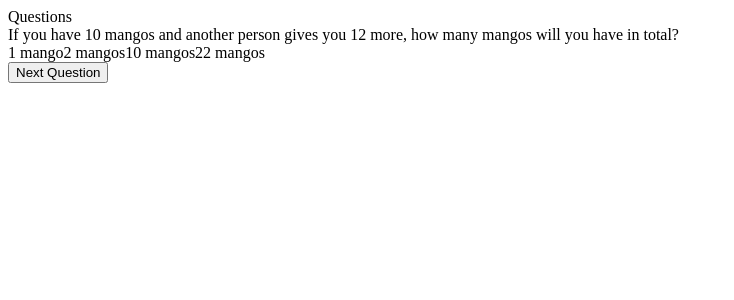
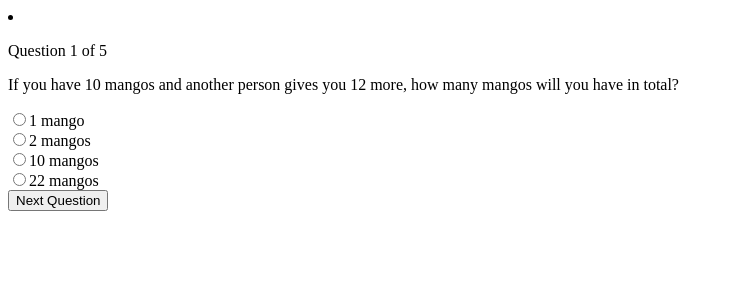
Before and after one commit to alexlazarian/ReactTrivia, a React (Create React App) app: page /questions in a window 1280 px wide. Shown: the top 300 px of the page, without its empty margins (0-734 px from the left). Built offline with nearby package versions, Linux system fonts and the light colour scheme; the HTML template or start-up script is replaced by a standard one.

Commit message:
add input for answers

```diff
--- a/src/pages/Questions.tsx
+++ b/src/pages/Questions.tsx
@@ -6,6 +6,7 @@ import data from '../fixtures/data'
 
 function Questions() {
 	const [step, setStep] = useState(0)
+
 	const navigate = useNavigate()
 
 	const handleNextQuestion = e => {
@@ -17,16 +18,27 @@ function Questions() {
 	return (
 		<>
 			<form>
-				<div>Questions</div>
 				{
-					data.map((question, index) => {
-						return (
-							<div key={index}>
-								<div>{question.question}</div>
-								<div>{question.answers}</div>
-							</div>
-						)
-					})[step]
+					data.map(item => (
+						<li key={item.id}>
+							<p>
+								Question {item.id} of {data.length}
+							</p>
+							<p>{item.question}</p>
+							{item.answers.map((answer, index) => (
+								<div key={index}>
+									<input
+										type='radio'
+										id={answer}
+										name='answer'
+										value={answer}
+									/>
+
+									<label>{answer}</label>
+								</div>
+							))}
+						</li>
+					))[step]
 				}
 			</form>
 			<button onClick={handleNextQuestion}>Next Question</button>
```
